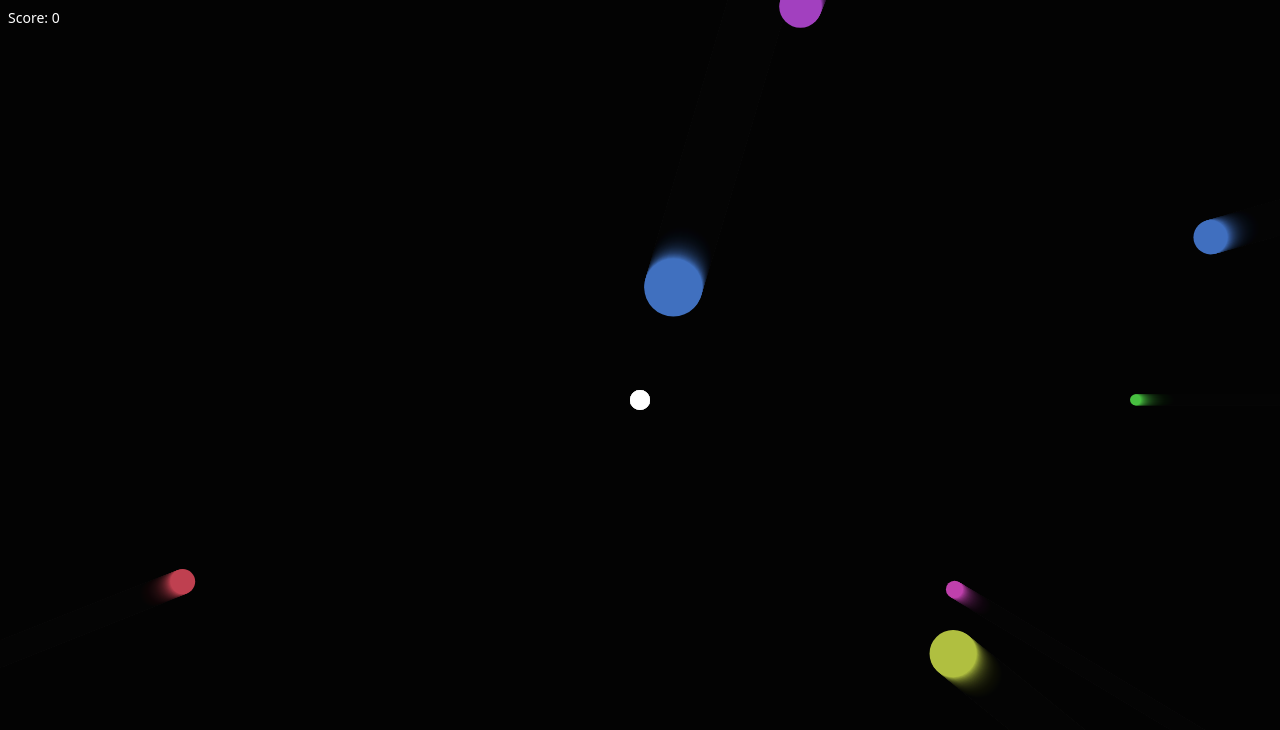
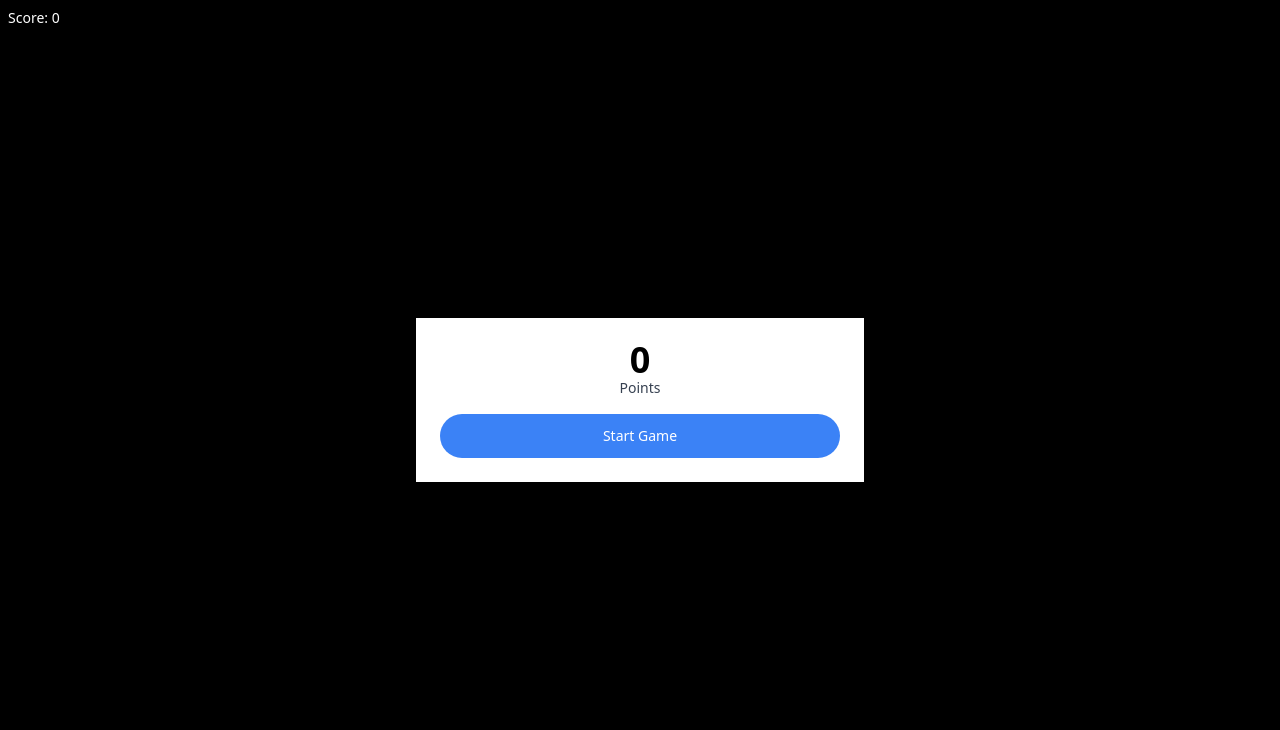
Before and after one commit to teoh4770/particle-frenzy, a website built with Vite: page index.html in a window 1280 px wide. Built offline with nearby package versions, Linux system fonts and the light colour scheme.

Commit message:
Add: game start button and model

```diff
--- a/index.html
+++ b/index.html
@@ -13,6 +13,17 @@
   <div class="fixed text-white mt-2 ml-2 select-none text-sm">
     <span>Score: </span><span id="score">0</span>
   </div>
+
+  <div id="modelEl" class="fixed inset-0 flex items-center justify-center">
+    <div class="bg-white max-w-md w-full p-6 text-center">
+      <p class="text-4xl font-bold leading-none">0</p>
+      <p class="text-sm text-gray-700 mb-4">Points</p>
+      <div>
+        <button id="startGameBtn" class="text-sm bg-blue-500 text-white w-full py-3 rounded-full">Start Game</button>
+      </div>
+    </div>
+  </div>
+
   <canvas></canvas>
 
   <script type="module" src="/src/main.ts"></script>
--- a/src/main.ts
+++ b/src/main.ts
@@ -8,6 +8,11 @@ canvas.width = innerWidth;
 canvas.height = innerHeight;
 
 const scoreEl = document.getElementById("score") as HTMLElement;
+const startGameBtn = document.getElementById(
+  "startGameBtn",
+) as HTMLButtonElement;
+const modelEl = document.getElementById("modelEl") as HTMLElement;
+console.log(modelEl);
 
 class Player {
   x: number;
@@ -326,6 +331,9 @@ if (c) {
     projectiles.push(new Projectile(x, y, 5, "white", velocity));
   });
 
-  animate();
-  spawnEnemies();
+  startGameBtn.addEventListener("click", (e: MouseEvent) => {
+    animate();
+    spawnEnemies();
+    modelEl.style.display = "none";
+  });
 }
--- a/src/style.css
+++ b/src/style.css
@@ -1,3 +1,4 @@
 body {
+  background: black;
   margin: 0;
 }
```
Also changed, not shown: 1 other file.
